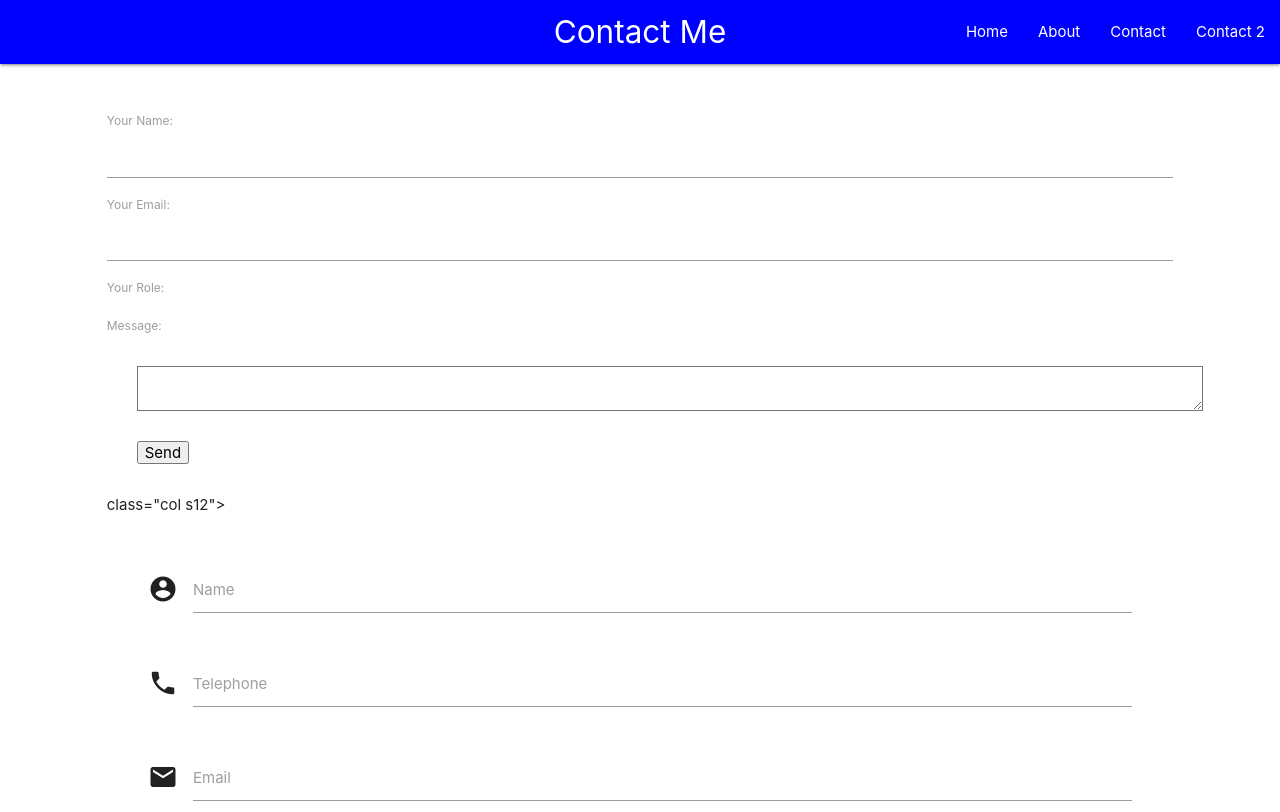
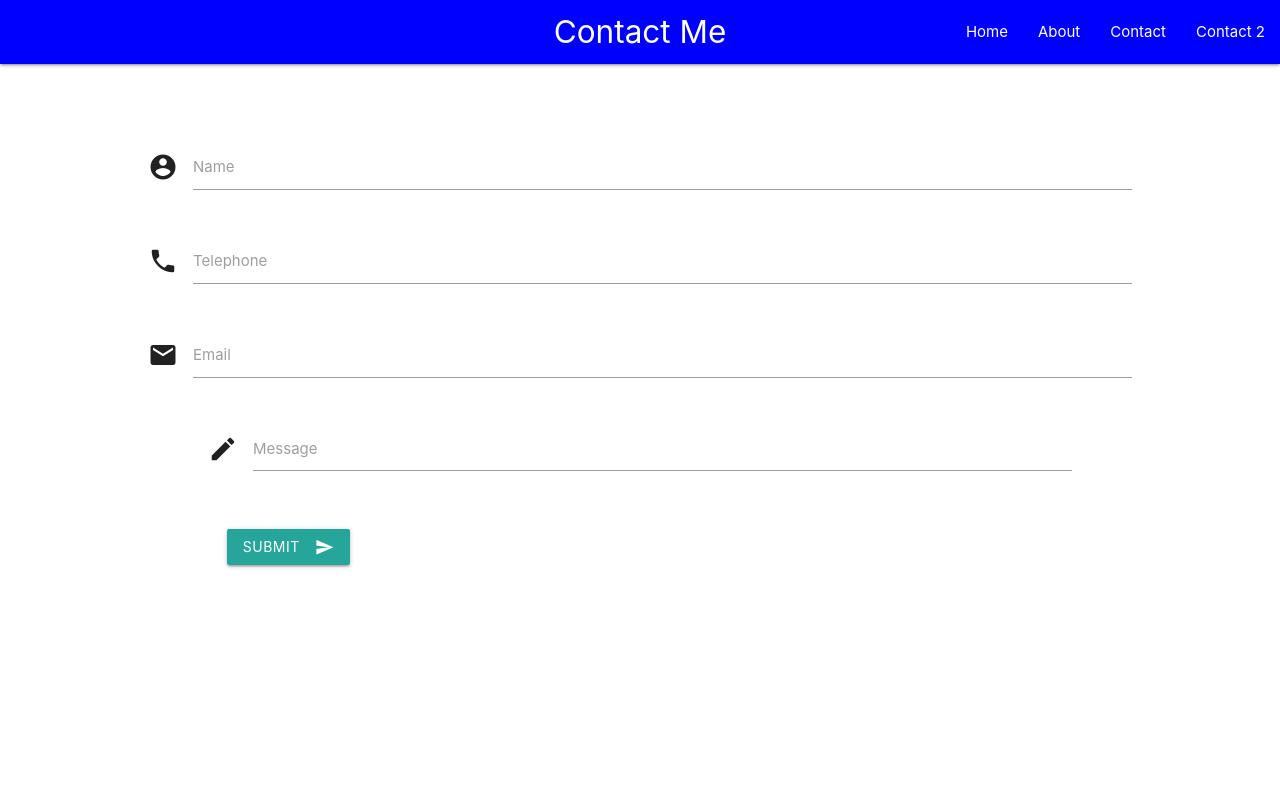
Before and after one commit to mynameiszatch/demonstration-repo, a plain HTML site: page contact2.html in a window 1280 px wide. Shown: the top 812 px of the page. Drawn offline with nearby package versions, Linux system fonts and the light colour scheme.

Commit message:
Fixed code error on contact2

```diff
--- a/contact2.html
+++ b/contact2.html
@@ -26,25 +26,6 @@
         <div class="row">
                 <form name="contact2" method="POST" data-netlify="true">
                     <input type="hidden" name="form-name" value="contact">
-                    <p>
-                      <label>Your Name: <input type="text" name="name" /></label>
-                    </p>
-                    <p>
-                      <label>Your Email: <input type="email" name="email" /></label>
-                    </p>
-                    <p>
-                      <label>Your Role: <select name="role[]" multiple>
-                        <option value="leader">Leader</option>
-                        <option value="follower">Follower</option>
-                      </select></label>
-                    </p>
-                    <p>
-                      <label>Message: <textarea name="message"></textarea></label>
-                    </p>
-                    <p>
-                      <button type="submit">Send</button>
-                    </p>
-                  </form>class="col s12">
                     <div class="row">
                         <div class="input-field col s12">
                             <i class="material-icons prefix">account_circle</i>
```
